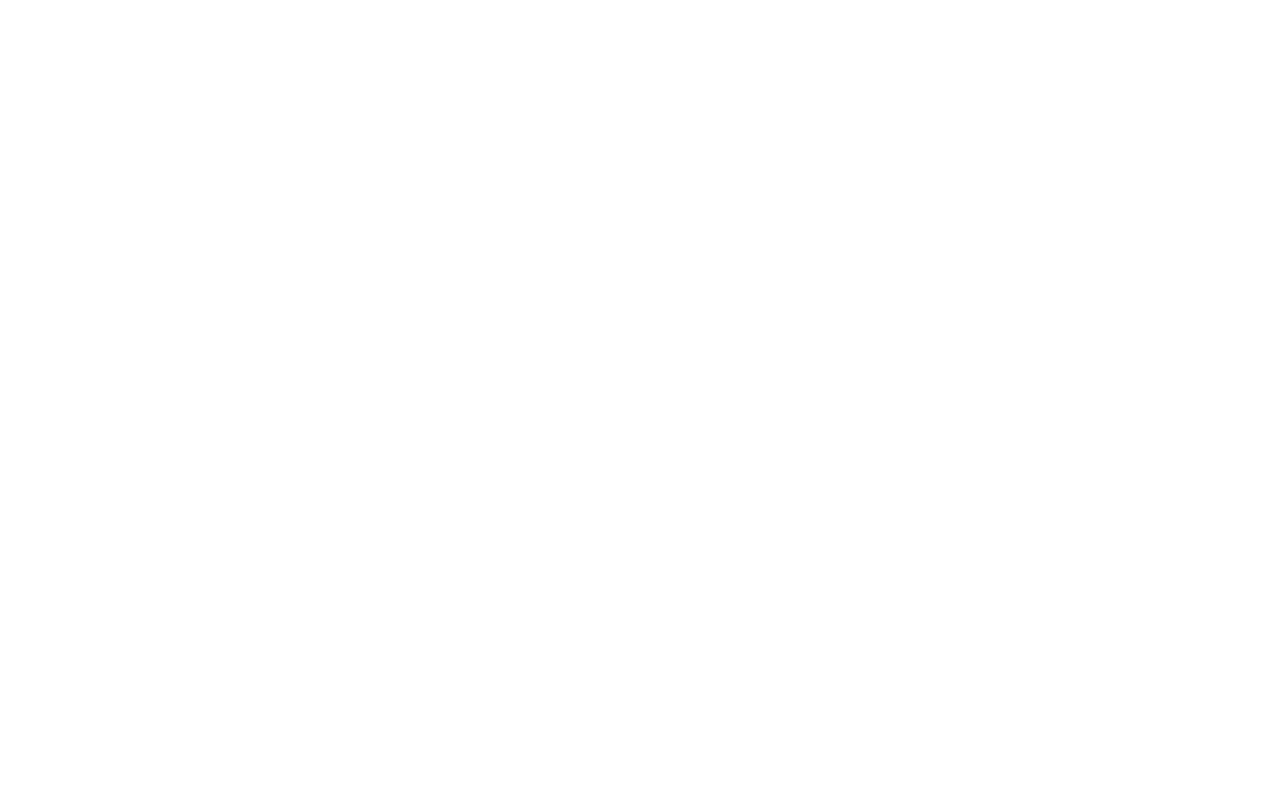
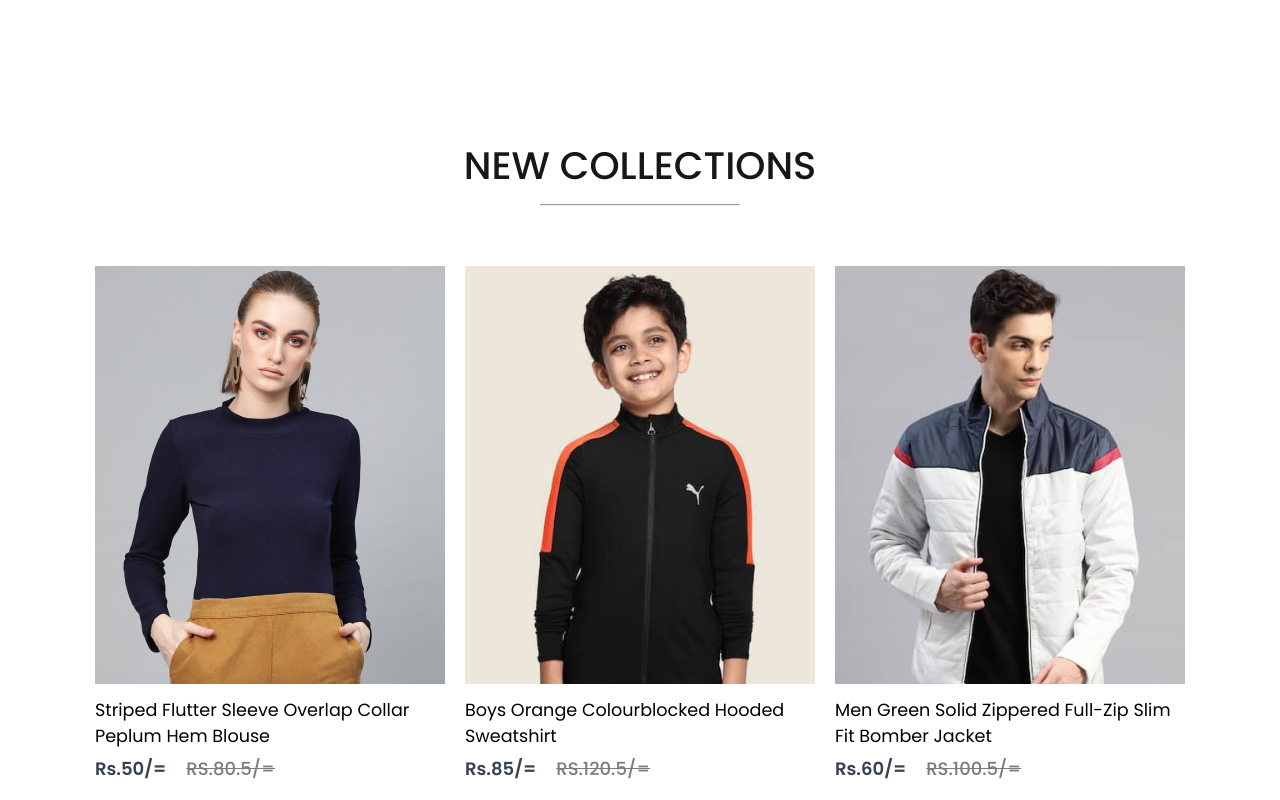
Before and after one commit to Thushan2002/Mahi-clothingsite-react-vite, a React (Vite) app: page / in a window 1280 px wide. Shown: the part 2260-3060 px from the top of the page. Before the commit the page ends 2397 px from the top, so only its background shows below. Built offline with nearby package versions, Linux system fonts and the light colour scheme.

Commit message:
feat: New Collection component added

```diff
--- /dev/null
+++ b/src/components/newCollections/NewCollections.css
@@ -0,0 +1,42 @@
+.new-collections {
+    width: 90%;
+    display: flex;
+    flex-direction: column;
+    align-items: center;
+    gap: 10px;
+    height: 90vh;
+    margin-inline: auto;
+}
+
+.new-collections h1 {
+    color: #171717;
+    font-size: clamp(1rem, 3vw, 3.125rem);
+    font-weight: 500;
+}
+
+.new-collections hr {
+    width: 200px;
+    height: 6px;
+    border-radius: 10px;
+    color: #252525;
+}
+
+.new-collections .collections {
+    margin-top: 50px;
+    display: grid;
+    grid-template-columns: repeat(4, 1fr);
+    gap: 20px;
+}
+
+.new-collections-items img {
+    width: fit-content;
+}
+
+@media (max-width: 1300px) {
+    .new-collections .collections {
+        margin-top: 50px;
+        display: grid;
+        grid-template-columns: repeat(3, 1fr);
+        gap: 20px;
+    }
+}
--- /dev/null
+++ b/src/components/newCollections/NewCollections.jsx
@@ -0,0 +1,29 @@
+import React from "react";
+import "./NewCollections.css";
+import newCollections from "../../assets/Frontend_Assets/new_collections";
+import Item from "../item/Item";
+
+const NewCollections = () => {
+  return (
+    <div className="new-collections">
+      <h1>NEW COLLECTIONS</h1>
+      <hr />
+      <div className="collections">
+        {newCollections.map((item, id) => {
+          return (
+            <Item
+              key={id}
+              id={item.id}
+              name={item.name}
+              image={item.image}
+              new_price={item.new_price}
+              old_price={item.old_price}
+            />
+          );
+        })}
+      </div>
+    </div>
+  );
+};
+
+export default NewCollections;
--- a/src/pages/shop/Shop.jsx
+++ b/src/pages/shop/Shop.jsx
@@ -3,6 +3,7 @@
 import Hero from "../../components/hero/Hero";
 import Popular from "../../components/popular/Popular";
 import Offer from "../../components/offer/Offer";
+import NewCollections from "../../components/newCollections/NewCollections";
 
 const Shop = () => {
   return (
@@ -10,6 +11,7 @@
       <Hero />
       <Popular />
       <Offer />
+      <NewCollections />
     </div>
   );
 };
```
